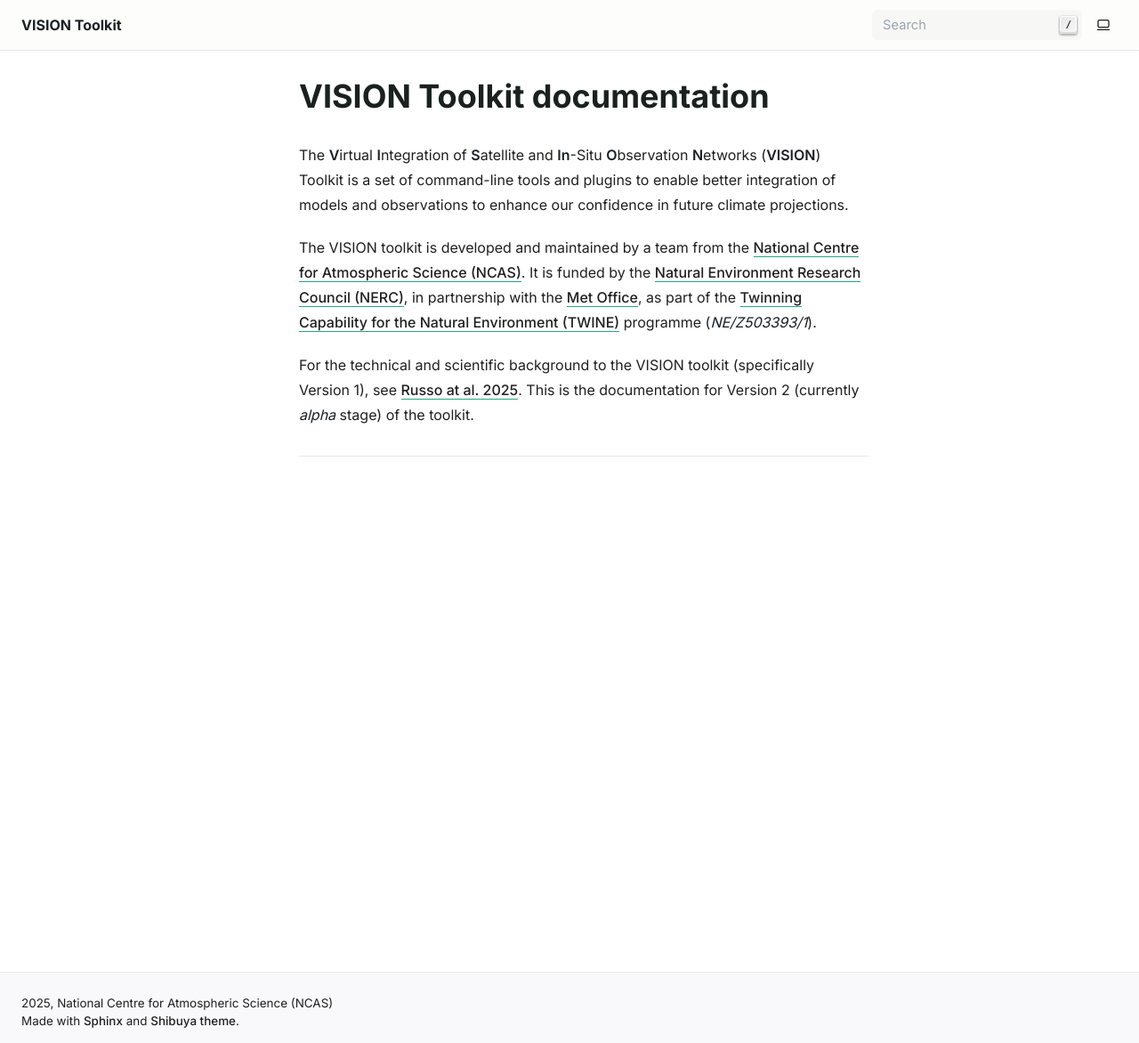
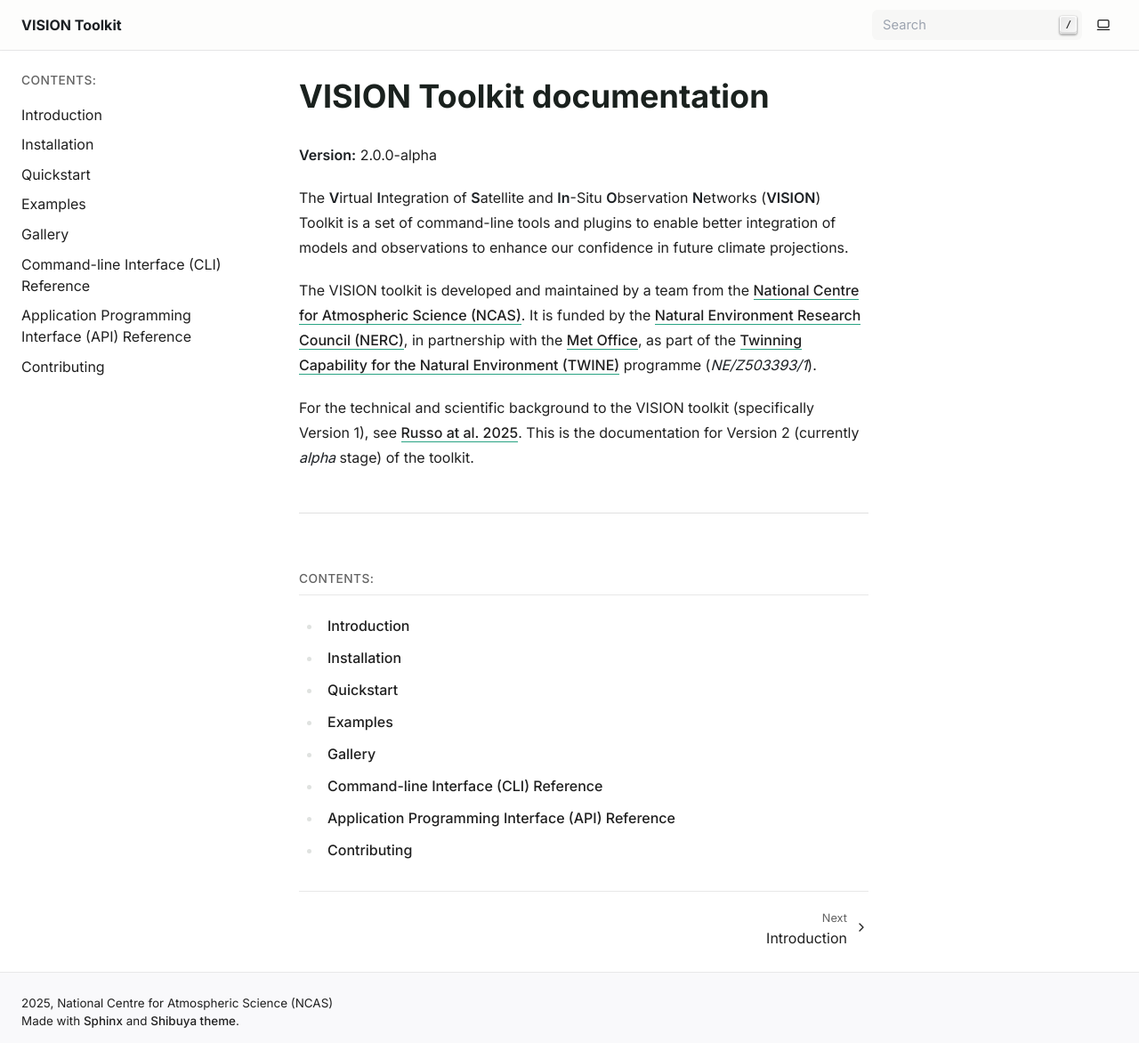
Before and after one commit to NCAS-VISION/VISION-toolkit-v2-development, a Sphinx documentation site: the page built from docs/index.rst, in a window 1280 px wide and 1172 px high. Shown: the whole window at 89% size. Built offline with Sphinx 7.4.7, drawn with Linux system fonts in a browser that asks for light colours.

Commit message:
Add new skeleton pages for a basic docs structure

```diff
--- /dev/null
+++ b/docs/api_reference.rst
@@ -0,0 +1,6 @@
+
+
+Application Programming Interface (API) Reference
+=================================================
+
+TODO
--- /dev/null
+++ b/docs/cli_reference.rst
@@ -0,0 +1,6 @@
+
+
+Command-line Interface (CLI) Reference
+======================================
+
+TODO
--- /dev/null
+++ b/docs/contributing.rst
@@ -0,0 +1,6 @@
+
+
+Contributing
+============
+
+TODO
--- /dev/null
+++ b/docs/examples.rst
@@ -0,0 +1,6 @@
+
+
+Examples
+========
+
+TODO
--- /dev/null
+++ b/docs/gallery.rst
@@ -0,0 +1,6 @@
+
+
+Gallery
+=======
+
+TODO
--- a/docs/index.rst
+++ b/docs/index.rst
@@ -10,9 +10,12 @@
 .. _nerc-home: https://www.ukri.org/councils/nerc/
 
 
-
+============================
 VISION Toolkit documentation
 ============================
+
+**Version:** |release|
+
 
 The **V**\ irtual **I**\ ntegration of **S**\ atellite and **In**\ -Situ
 **O**\ bservation **N**\ etworks (**VISION**) Toolkit is a set of command-line
@@ -32,7 +35,17 @@ For the technical and scientific background to the VISION toolkit
 This is the documentation for Version 2 (currently *alpha* stage) of the
 toolkit.
 
+~~~~~
 
 .. toctree::
    :maxdepth: 2
    :caption: Contents:
+
+   introduction
+   installation
+   quickstart
+   examples
+   gallery
+   cli_reference
+   api_reference
+   contributing
--- /dev/null
+++ b/docs/installation.rst
@@ -0,0 +1,6 @@
+
+
+Installation
+============
+
+TODO
--- /dev/null
+++ b/docs/introduction.rst
@@ -0,0 +1,6 @@
+
+
+Introduction
+============
+
+TODO
--- /dev/null
+++ b/docs/quickstart.rst
@@ -0,0 +1,6 @@
+
+
+Quickstart
+==========
+
+TODO
```
